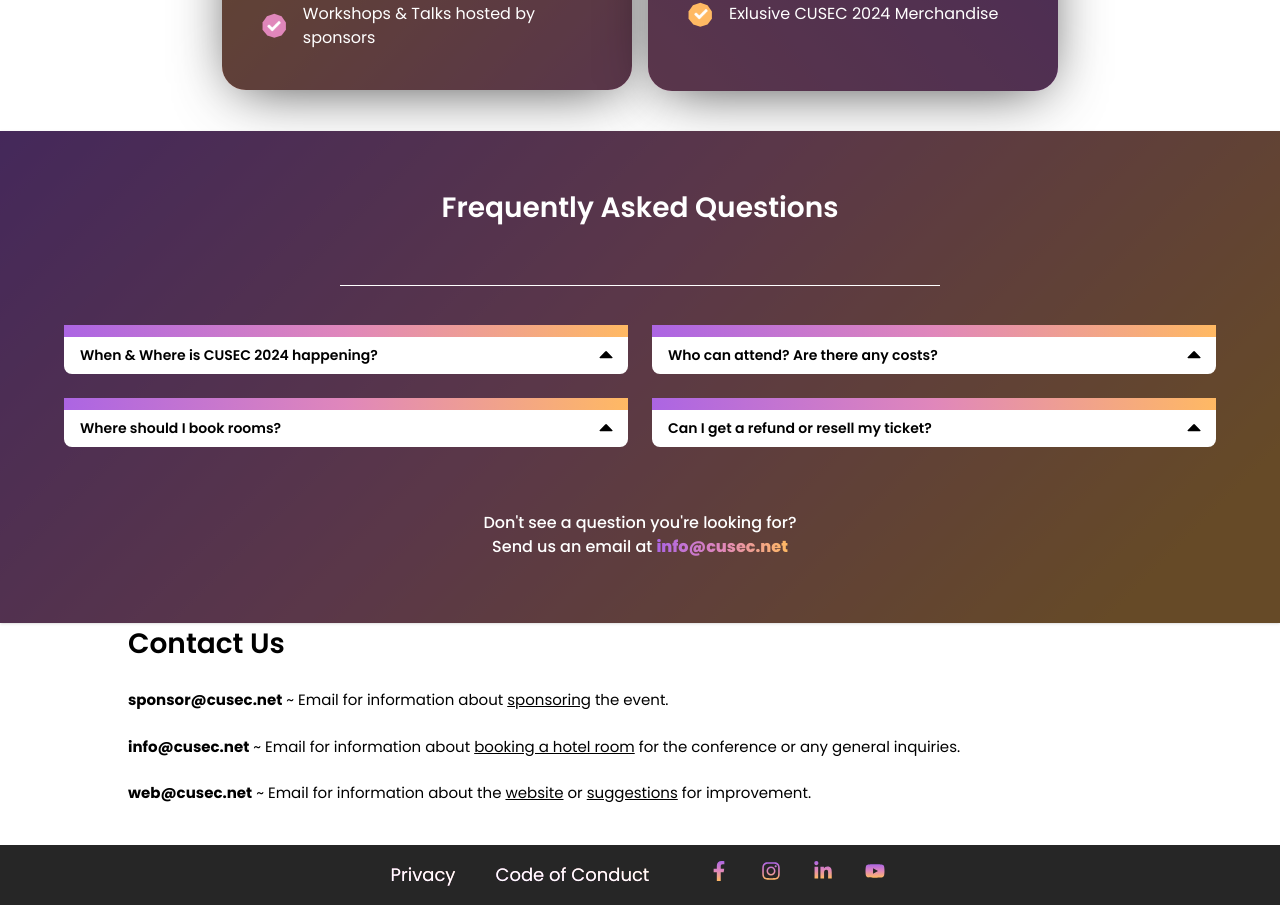
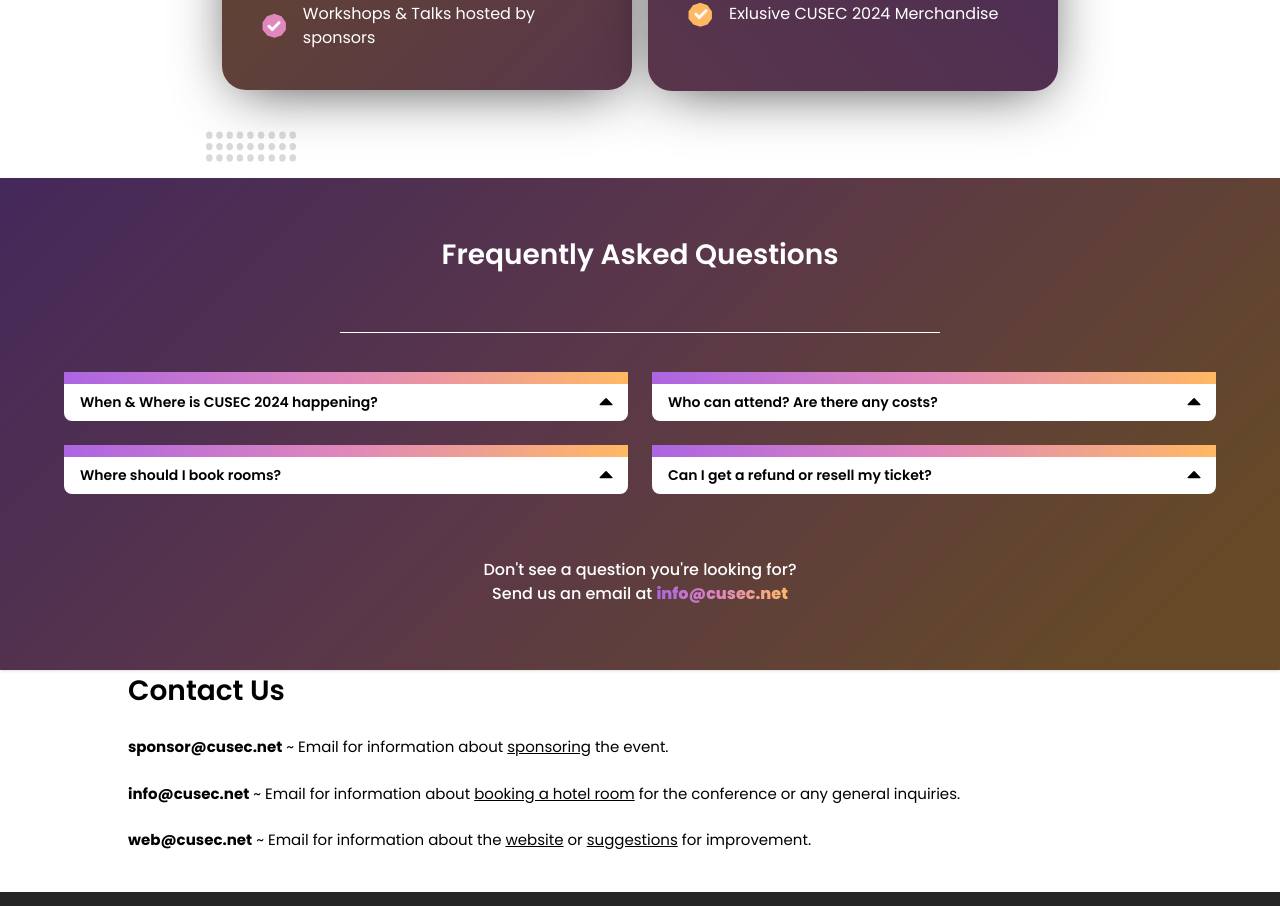
Before and after one commit to cusec/2024, a Next.js app: page / in a window 1280 px wide. Shown: the part 3120-4026 px from the top of the page. Built offline with nearby package versions, Linux system fonts and the light colour scheme.

Commit message:
feat: Add bottom horizontal circle grid to Ticket section

```diff
--- a/src/components/Landing Page/Faq.tsx
+++ b/src/components/Landing Page/Faq.tsx
@@ -57,8 +57,8 @@ January 12, 13, and 14.
         <p className="text-center font-medium py-16 md:px-16">
           Don't see a question you're looking for?<br /> Send us an email at{" "}
           <Link
-            href={"mailto:info@cusec.net"}
-            className="font-extrabold bg-clip-text text-transparent bg-gradient-to-r from-royalPurple via-roseQuartz to-goldenApricot hover:text-blue-400 transition-colors ease-in-out duration-500"
+            href={"mailto:info@cusec.net?subject=Inquiry:&body=Hello CUSEC team,"}
+            className="font-extrabold bg-clip-text text-transparent bg-gradient-to-r from-royalPurple via-roseQuartz to-goldenApricot hover:text-sky-400 transition-colors ease-in-out duration-500"
           >
             info@cusec.net
           </Link>
--- a/src/components/Landing Page/Tickets.tsx
+++ b/src/components/Landing Page/Tickets.tsx
@@ -1,9 +1,7 @@
 import { useFadeBackground } from "@/app/layout";
 import Image from "next/image";
-import circle_grid_vertical from "@/assets/circle_grid_vertical.svg";
 import circle_grid_horizontal from "@/assets/circle_grid_horizontal.svg";
 import TicketCard from "./TicketCard";
-
 
 export default function Sponsor() {
   const fadeBackground = useFadeBackground();
@@ -64,8 +62,12 @@ export default function Sponsor() {
           />
         </div>
       </div>
-
-
+      <span className="flex mb-4 ml-[-1rem]">
+        <Image
+          src={circle_grid_horizontal}
+          alt="Horizontal grid of grey circles"
+        />
+      </span>
     </div>
   );
 }
```
Lines whose indentation alone changed are shown as unchanged.
